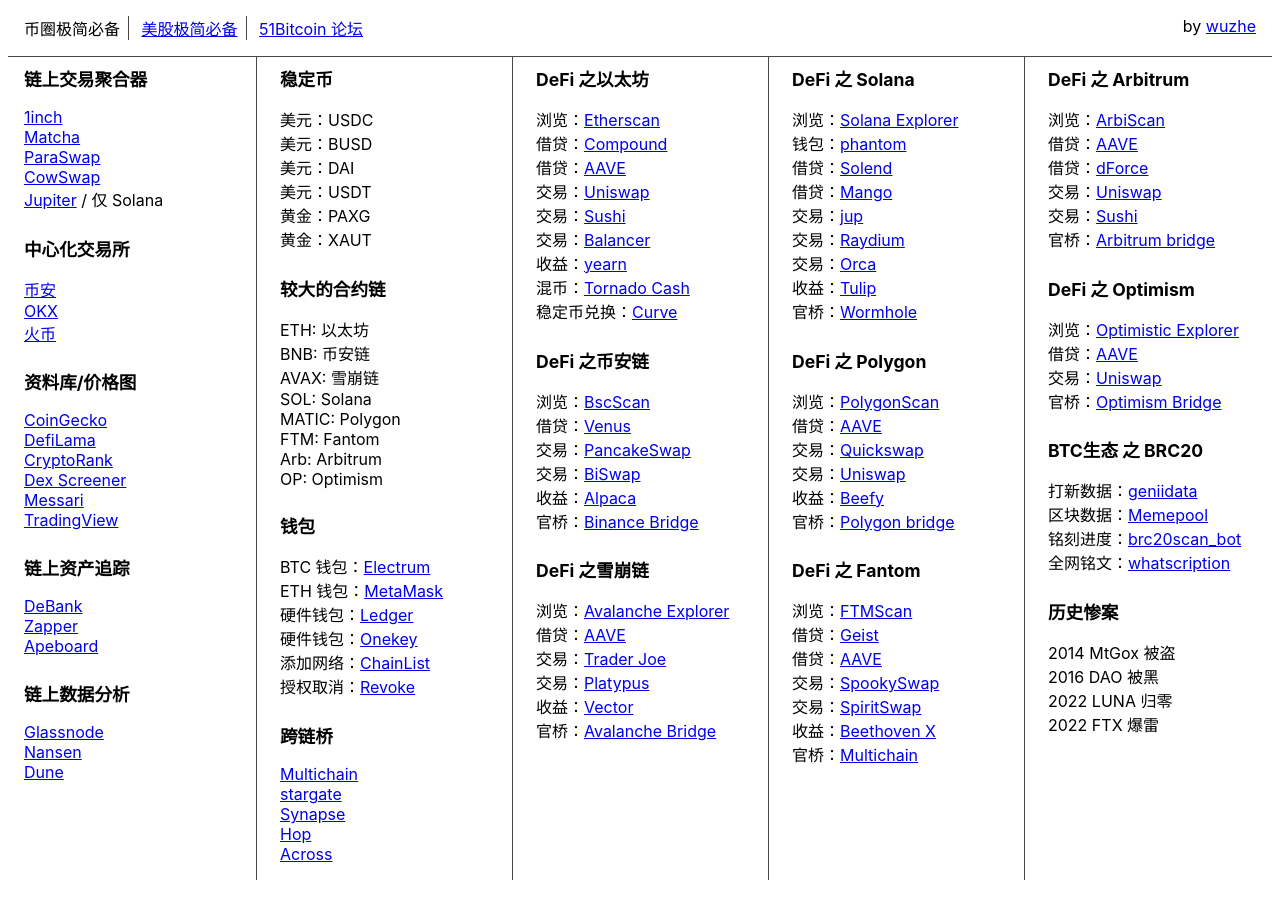
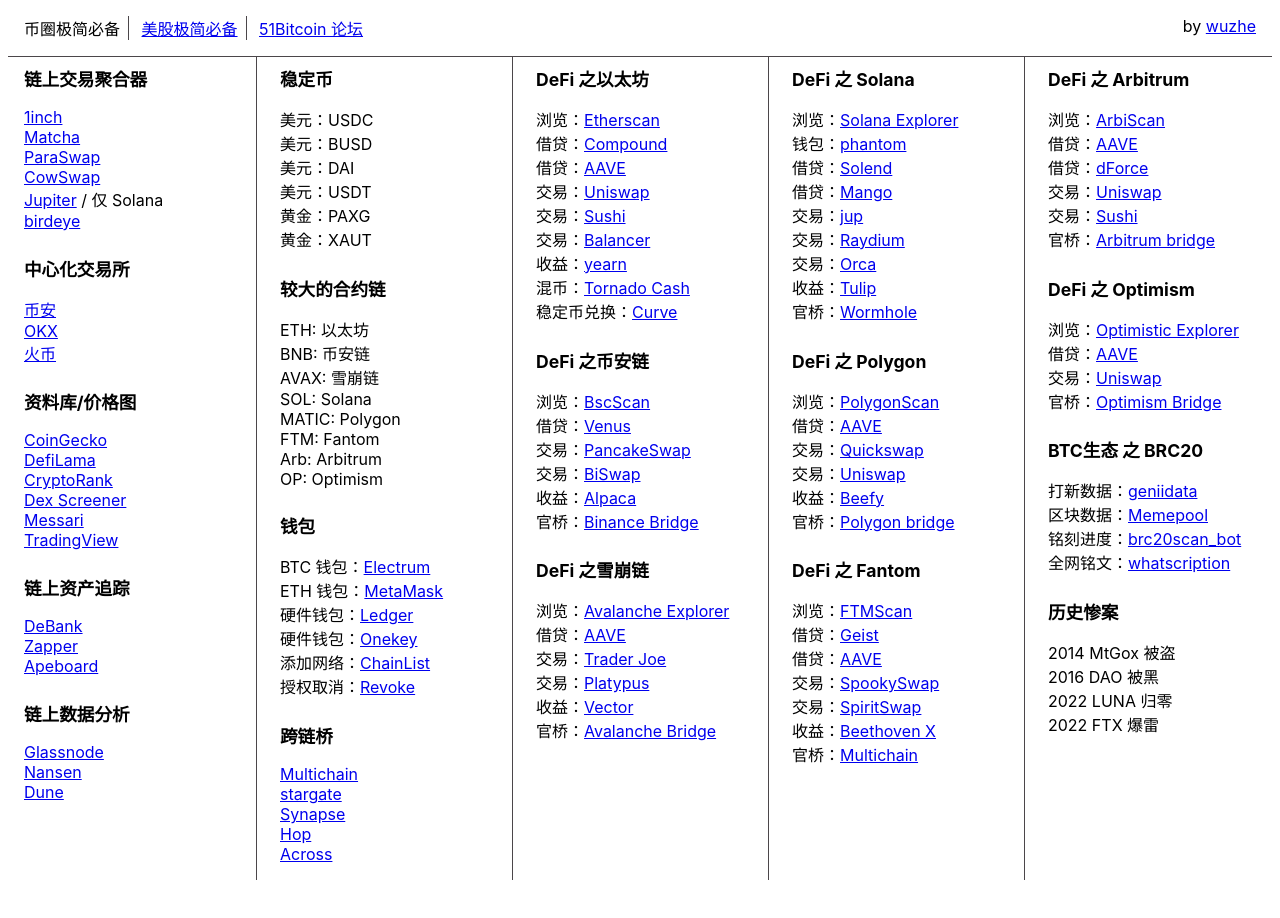
Before and after one commit to j17ason/j17ason.GitHub.io, a plain HTML site: page index.html in a window 1280 px wide. Drawn offline with Linux system fonts and the light colour scheme.

Commit message:
Update index.html

```diff
--- a/index.html
+++ b/index.html
@@ -26,6 +26,8 @@
 <li><a href="https://app.paraswap.io">ParaSwap</a></li>
 <li><a href="https://cowswap.exchange">CowSwap</a></li>
 <li><a href="https://jup.ag">Jupiter</a> / 仅 Solana</li>
+<li><a href="https://birdeye.so/">birdeye</a></li>
+
 </ul>
 </section>
 <section>
```
